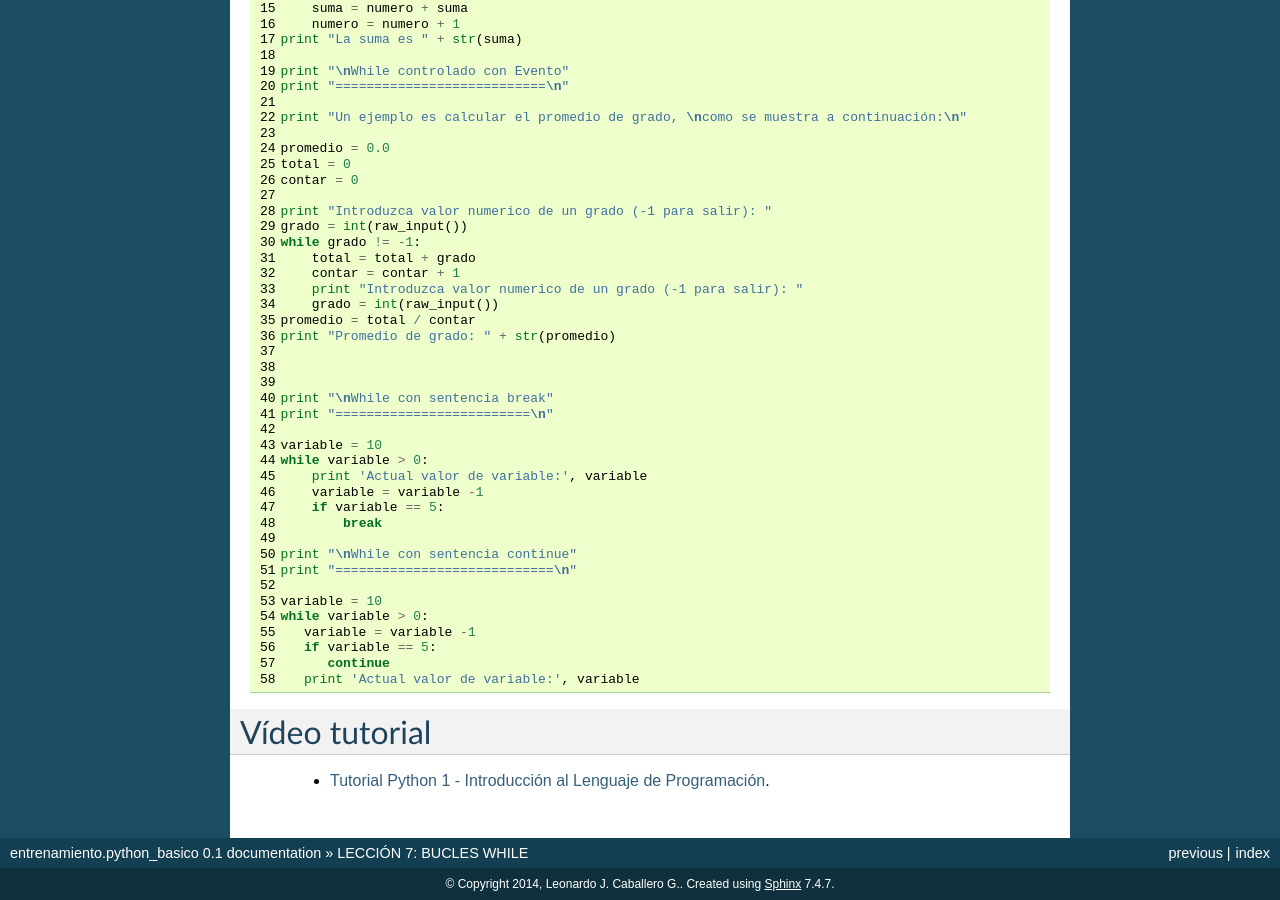
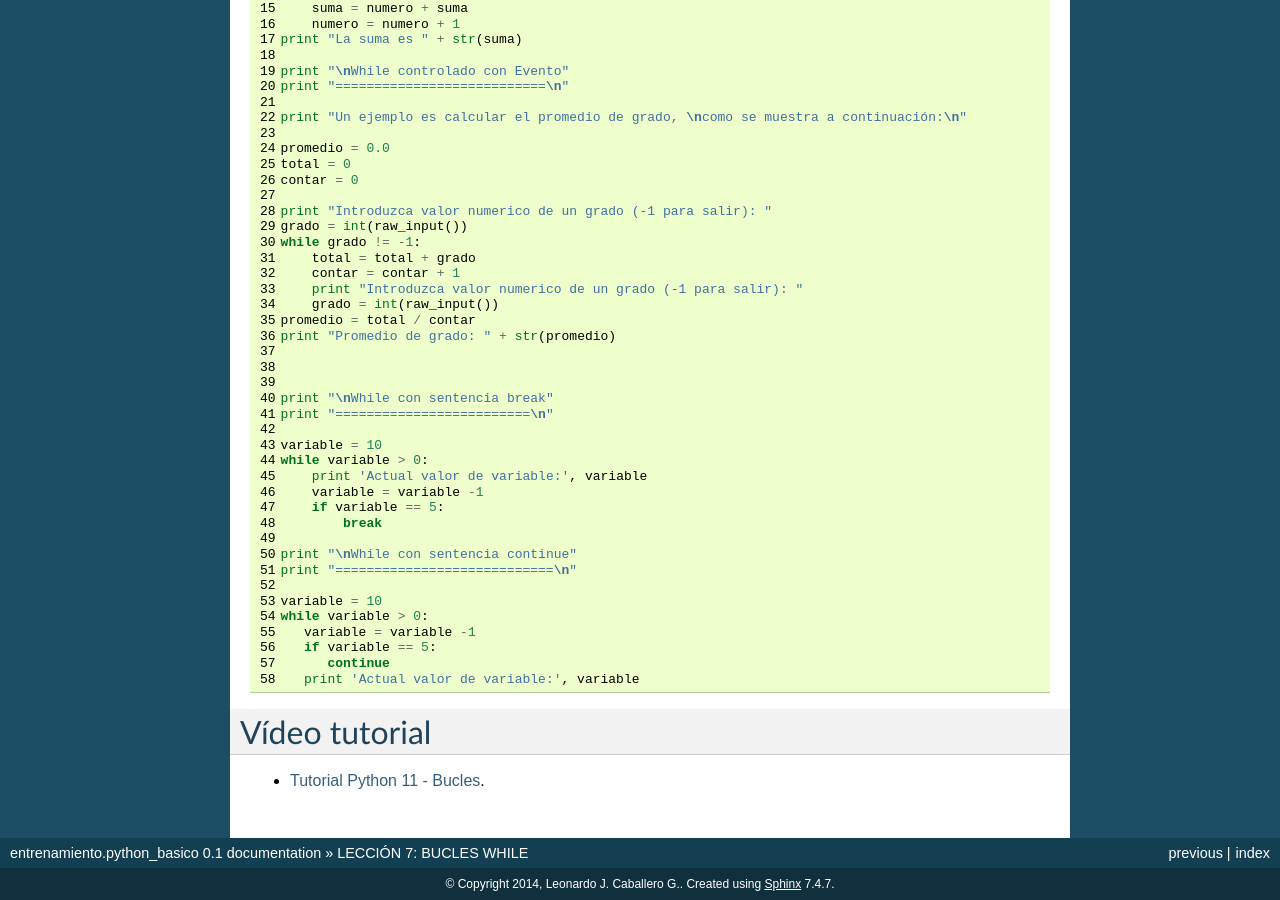
Before and after one commit to macagua/entrenamiento.python_basico, a Sphinx documentation site: the page built from source/leccion7/index.rst, in a window 1280 px wide and 900 px high, scrolled down 1969 px. Built offline with Sphinx 7.4.7, drawn with Linux system fonts in a browser that asks for light colours; pages that are not in the unit, such as notebooks, are missing from menus.

Commit message:
Actualizado la leccion 7

```diff
--- a/source/leccion7/index.rst
+++ b/source/leccion7/index.rst
@@ -67,8 +67,8 @@ Ejemplo de completo de bucles ``while``:
 Vídeo tutorial
 ==============
 
- - `Tutorial Python 1 - Introducción al Lenguaje de Programación`_.
+- `Tutorial Python 11 - Bucles`_.
 
 .. _Introducción a Bucles 'while': http://docs.python.org.ar/tutorial/2/introduction.html#primeros-pasos-hacia-la-programacion
 .. _Sucesión de Fibonacci: http://es.wikipedia.org/wiki/Sucesi%C3%B3n_de_Fibonacci
-.. _Tutorial Python 1 - Introducción al Lenguaje de Programación: https://www.youtube.com/watch?v=CjmzDHMHxwU
+.. _Tutorial Python 11 - Bucles: https://www.youtube.com/watch?v=IyI2ZuOq_xQ
```
